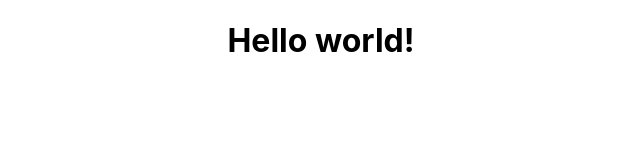
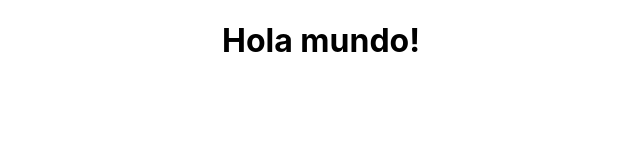
Before and after one commit to MarioHdpz/ejercicios-react-redux, a React (Create React App) app: page / in a window 1280 px wide. Shown: the top 160 px of the page, without its empty margins (319-959 px from the left). Built offline with nearby package versions, Linux system fonts and the light colour scheme.

Commit message:
Solve exercise 1

```diff
--- a/package.json
+++ b/package.json
@@ -5,7 +5,9 @@
   "dependencies": {
     "react": "^16.8.6",
     "react-dom": "^16.8.6",
-    "react-scripts": "3.0.1"
+    "react-redux": "^7.1.0",
+    "react-scripts": "3.0.1",
+    "redux": "^4.0.1"
   },
   "scripts": {
     "start": "react-scripts start",
--- a/src/App.js
+++ b/src/App.js
@@ -1,12 +1,23 @@
 import React from 'react';
 import './App.css';
 import HelloWorld from './components/HelloWorld';
+import { createStore } from  'redux';
+import { Provider } from 'react-redux';
+
+const initialState = "Hola mundo!"
+
+const reducer = (state=initialState, action) => {
+  /** Aquí podriamos hacer algo dependiendo de la acción */
+  return state
+}
+
+const store = createStore(reducer);
 
 function App() {
   return (
-    <div>
+    <Provider store={store}>
       <HelloWorld />
-    </div>
+    </Provider>
   );
 }
 
--- a/src/components/HelloWorld/index.js
+++ b/src/components/HelloWorld/index.js
@@ -1,5 +1,10 @@
 import React from "react";
+import { connect } from "react-redux"
 
-const HelloWorld = props => <h1 className="main">Hello world!</h1>;
+const HelloWorld = props => <h1 className="main">{props.message}</h1>;
 
-export default HelloWorld;
+const mapStateToProps = reduxState => ({
+    message: reduxState,
+});
+
+export default connect(mapStateToProps)(HelloWorld);
```
Also changed, not shown: 1 other file (tests, documents, lock files or other folders).
